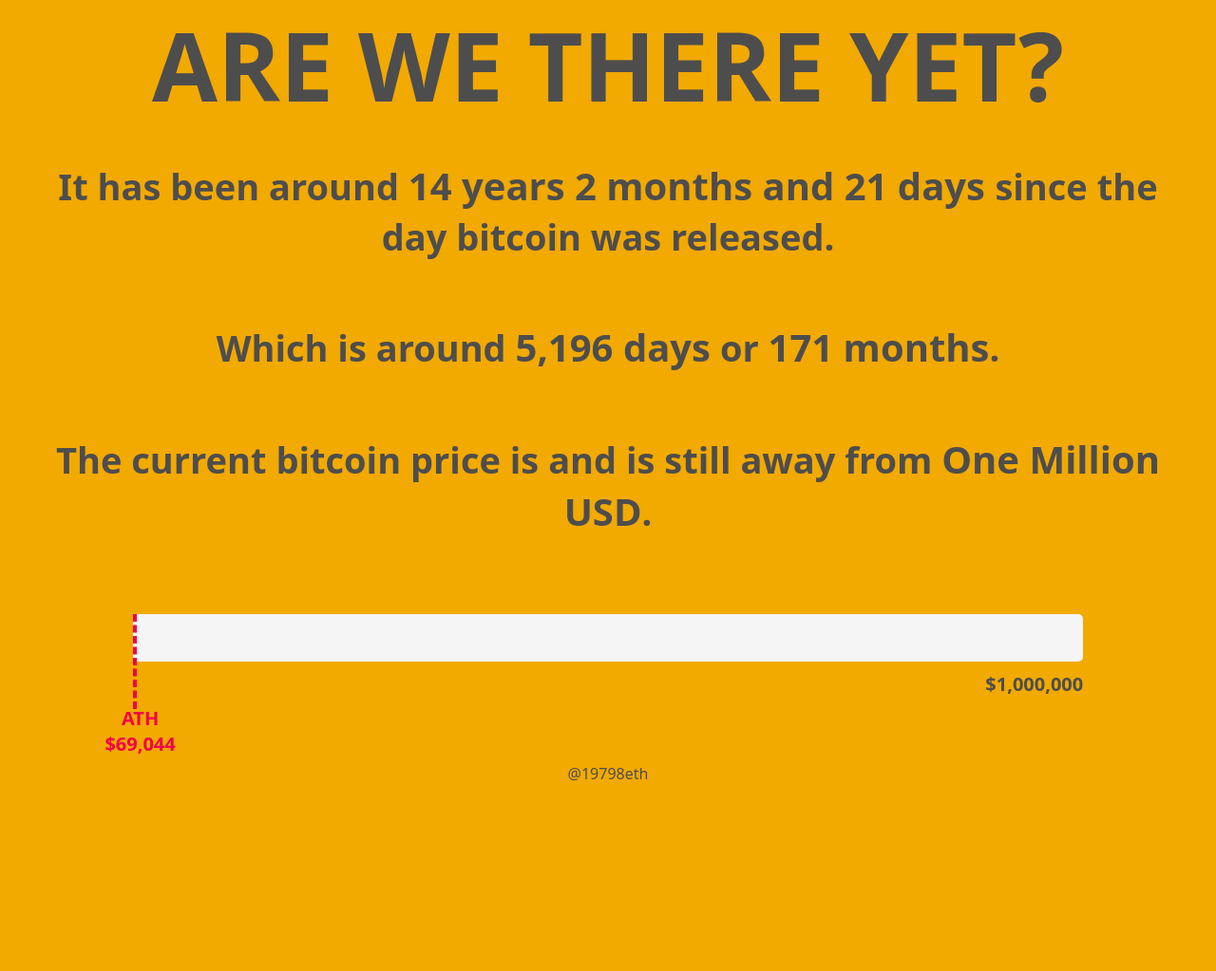
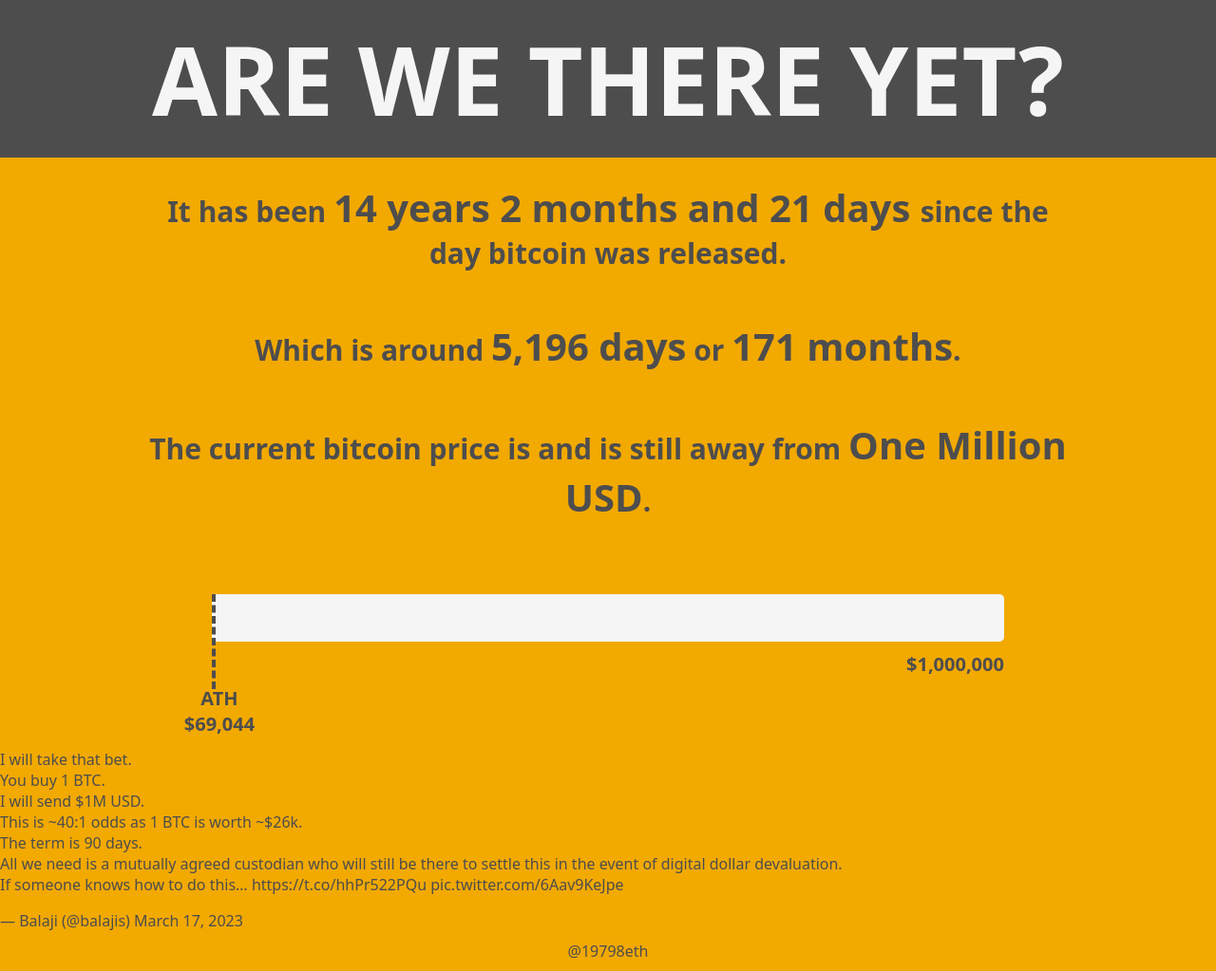
Before and after one commit to playboibeans/1milbtc, a plain HTML site: page index.html in a window 1280 px wide. Shown: the whole page at 95% size. Before the commit the page ends 836 px from the top, so only its background shows below. Drawn offline with nearby package versions, Linux system fonts and the light colour scheme; no server answers.

Commit message:
add meta tag

```diff
--- a/index.html
+++ b/index.html
@@ -17,6 +17,9 @@
     <meta charset="UTF-8">
     <meta http-equiv="X-UA-Compatible" content="IE=edge">
     <meta name="viewport" content="width=device-width, initial-scale=1.0">
+
+    <meta name="description" content="See if the price of BTC is at $1 million yet">
+
     <title>One Million Dollar BTC</title>
     <script src="https://cdn.jsdelivr.net/npm/axios/dist/axios.min.js"></script>
     <link rel="stylesheet" href="styles.css">
@@ -27,7 +30,7 @@
 <body id="content">
     <h1 id="title">ARE WE THERE <a href="https://youtu.be/dQw4w9WgXcQ" target="_blank">YET</a>?</h1>
     <div id="stats">
-        <h2>It has been around <span id="times" style="font-size: 40px; font-weight: 900;"></span> since the day bitcoin
+        <h2>It has been <span id="times" style="font-size: 40px; font-weight: 900;"></span> since the day bitcoin
             was released.</h2>
         <h2>
             Which is around <span id="days" style="font-size: 40px;font-weight: 900;"></span> or <span id="months"
@@ -63,14 +66,7 @@
         </div>
     </div>
 
-
-    <footer style="padding: 10px; margin: 0">
-        <p style="padding: 0; margin: 0;text-align: center;"><a href="https://twitter.com/19798eth"
-                target="_blank">@19798eth</a></p>
-    </footer>
-
-
-    <!-- <div class="blockquote">
+    <div class="blockquote">
         <blockquote class="twitter-tweet" data-theme="light">
             <p lang="en" dir="ltr">I will take that bet.<br>You buy 1 BTC.<br>I will send $1M USD.<br>This is ~40:1
                 odds
@@ -87,7 +83,14 @@
         <script async src="https://platform.twitter.com/widgets.js" charset="utf-8"></script>
         <script async src="https://platform.twitter.com/widgets.js" charset="utf-8"></script>
 
-        </div> -->
+    </div>
+    <footer style="padding: 10px; margin: 0;">
+        <p style="padding: 0; margin: 0;text-align: center;"><a href="https://twitter.com/19798eth"
+                target="_blank">@19798eth</a></p>
+    </footer>
+
+
+
 
 
 </body>
--- a/styles.css
+++ b/styles.css
@@ -2,7 +2,7 @@
     background-color: #f2a900;
     color: #4d4d4e;
     font-family: system-ui, -apple-system, BlinkMacSystemFont, 'Segoe UI', Roboto, Oxygen, Ubuntu, Cantarell, 'Open Sans', 'Helvetica Neue', sans-serif;
-    padding: 0 50px;
+    padding: 0;
     margin: 0;
     height: 100vh;
 }
@@ -10,15 +10,18 @@
 #content {
     display: flex;
     flex-direction: column;
+
 }
 
 
 #title {
     text-align: center;
     margin: 0;
-    padding: 0;
+    padding: 15px 0;
     font-size: 100px;
     font-weight: 900;
+    background-color: #4d4d4e;
+    color: whitesmoke;
 
 }
 
@@ -28,10 +31,12 @@
     justify-content: space-evenly;
     text-align: center;
     flex: 1;
+    padding: 0px 150px;
+
 }
 
 #stats h2 {
-    font-size: 38px;
+    font-size: 30px;
     font-weight: 700;
 
 }
@@ -39,6 +44,10 @@
 a {
     text-decoration: none;
     color: inherit;
+}
+
+#title a:hover {
+    color: #f2a900;
 }
 
 a:hover {
@@ -50,16 +59,11 @@
 
 
 
-/* .blockquote {
-
-    display: flex;
-    justify-content: center;
-    align-items: center;
+.twitter-tweet {
+    display: block;
+    margin: auto;
 }
 
-.twitter-tweet {
-    height: 200px !important;
-} */
 
 
 #progressBarContainer {
@@ -105,6 +109,8 @@
     width: auto;
     background-color: #4d4d4e;
     border-radius: 5px;
+    border-top-right-radius: 0;
+    border-bottom-right-radius: 0;
     transition: width 0.5s ease-out;
 }
 
@@ -122,7 +128,7 @@
 
 .status-bar-ath {
     position: absolute;
-    border-right: 4px dashed #f20049;
+    border-right: 4px dashed;
     height: 100%;
     width: auto;
     padding-bottom: 50px;
@@ -134,7 +140,6 @@
     font-weight: 900;
     right: 0;
     bottom: 0;
-    color: #f20049;
     margin-right: -45px;
     margin-bottom: -50px;
 }
```
Lines whose indentation alone changed are shown as unchanged.
